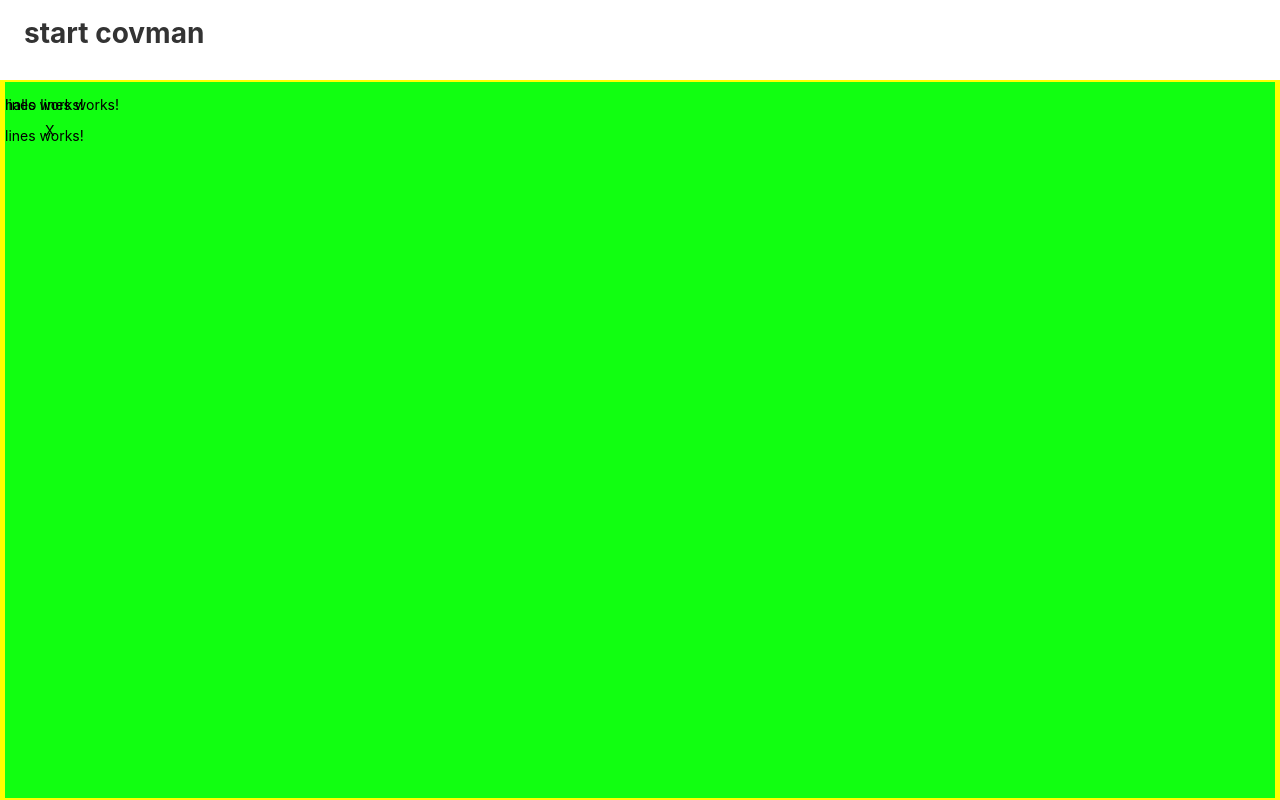
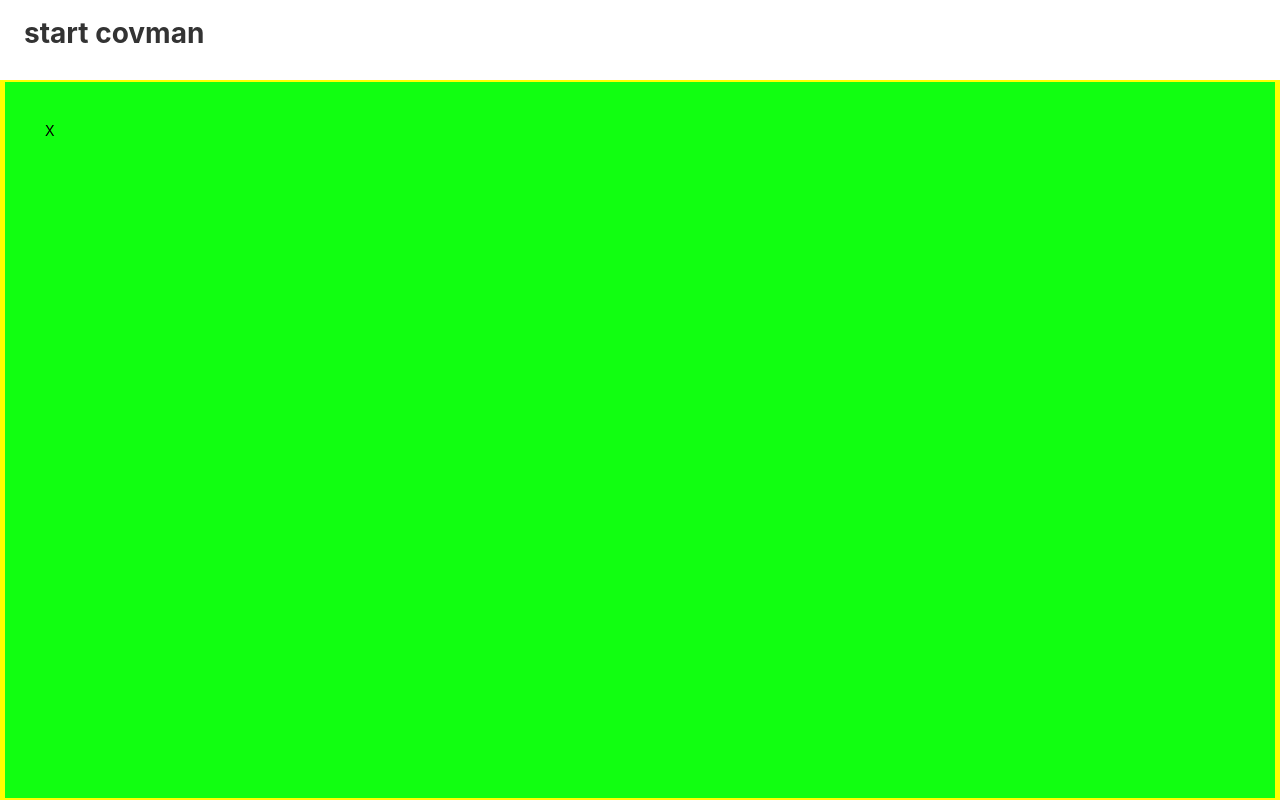
Before and after one commit to munich99/covman, an Angular app: page /game in a window 1280 px wide. Built offline with nearby package versions, Linux system fonts and the light colour scheme.

Commit message:
watch covman offsetTop - using keys

```diff
--- a/src/app/main-part/covman/covman.component.html
+++ b/src/app/main-part/covman/covman.component.html
@@ -1,8 +1,8 @@
 <div appPlayground>
-  <div [ngStyle]="{left:positionX, top:positionY}">
+  <div #covman [ngStyle]="{left:positionX, top:positionY}">
     X
   </div>
-  <app-lines [boxSize]="'hallo'" [ngStyle]="{position:'absolute'}"></app-lines>
+  <!--app-lines [boxSize]="'hallo'" [ngStyle]="{position:'absolute'}"></app-lines>
   <app-lines></app-lines>
-  <app-lines></app-lines>
+  <app-lines></app-lines-->
 </div>
--- a/src/app/main-part/covman/covman.component.ts
+++ b/src/app/main-part/covman/covman.component.ts
@@ -1,4 +1,4 @@
-import { Component, OnInit } from '@angular/core';
+import { Component, OnInit, AfterViewInit, ElementRef, ViewChild } from '@angular/core';
 import { interval } from 'rxjs';
 import { KeystrokeService } from '../../services/keystroke.service'
 
@@ -7,7 +7,9 @@ import { KeystrokeService } from '../../services/keystroke.service'
   templateUrl: './covman.component.html',
   styleUrls: ['./covman.component.css']
 })
-export class CovmanComponent implements OnInit {
+export class CovmanComponent implements OnInit, AfterViewInit {
+
+  @ViewChild('covman', {static: true}) covmanView:ElementRef;
 
   positionx:number = 40;
   positiony:number = 40;
@@ -24,6 +26,10 @@ export class CovmanComponent implements OnInit {
   constructor(public _KeystrokeService:KeystrokeService) { }
 
   ngOnInit() {
+  }
+
+  ngAfterViewInit() {
+
     this.playsize();
     // interval(10).subscribe( () => this.move() );
 
@@ -55,6 +61,10 @@ export class CovmanComponent implements OnInit {
      if(this.positiony <= (this.innerHeight-20) && this.positiony >= 10)  {
         this.positionY = this.positiony + "px";
       }
+
+      console.log(this.covmanView.nativeElement.offsetTop, "ee");
+
+
   }
 
   playsize(){
--- a/src/app/user/prefences/prefences.component.ts
+++ b/src/app/user/prefences/prefences.component.ts
@@ -22,12 +22,9 @@ export class PrefencesComponent implements OnInit{
 
   }
 
-
-
   change(){
     console.log(this.presentPicker.presentColor,"presentPicker");
     this.backgroundColor = this.presentPicker.presentColor;
-
   }
 
 }
```
